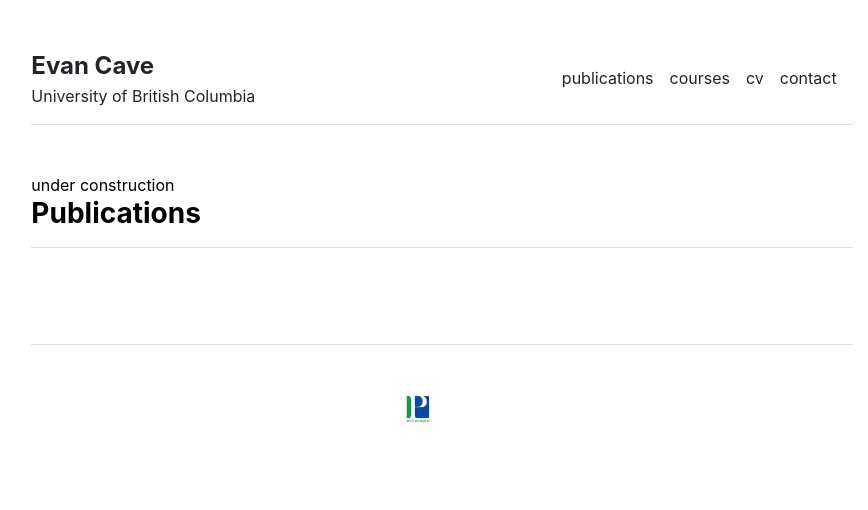
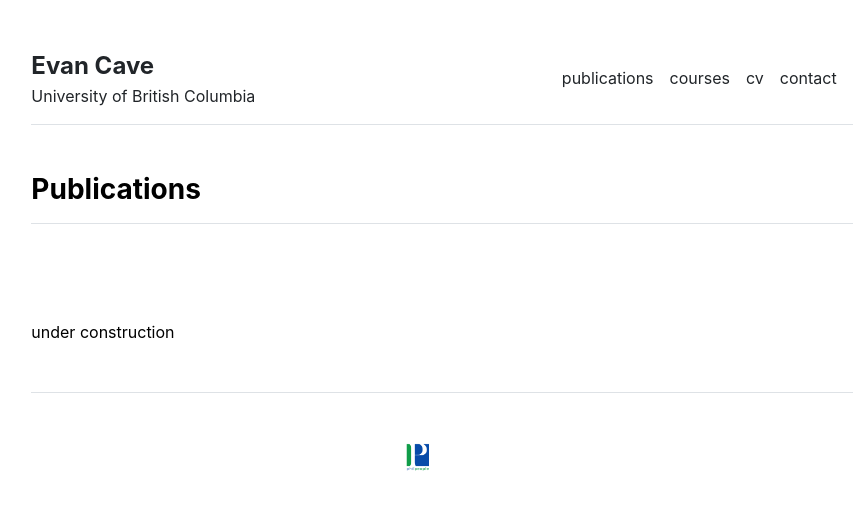
Before and after one commit to evancave/evancave.github.io, a Jekyll site: the page built from publications.md, in a window 1280 px wide. Shown: the top 510 px of the page, without its empty margins (198-1066 px from the left). Built offline with Jekyll 4.4.1, drawn with Linux system fonts in a browser that asks for light colours; part of the change alters nothing that is shown.

```diff
--- a/_layouts/publications.html
+++ b/_layouts/publications.html
@@ -2,6 +2,7 @@
 layout: default
 ---
 
+{% include publications.html %}
+
+
 under construction
-
-{% include publications.html %}
```
